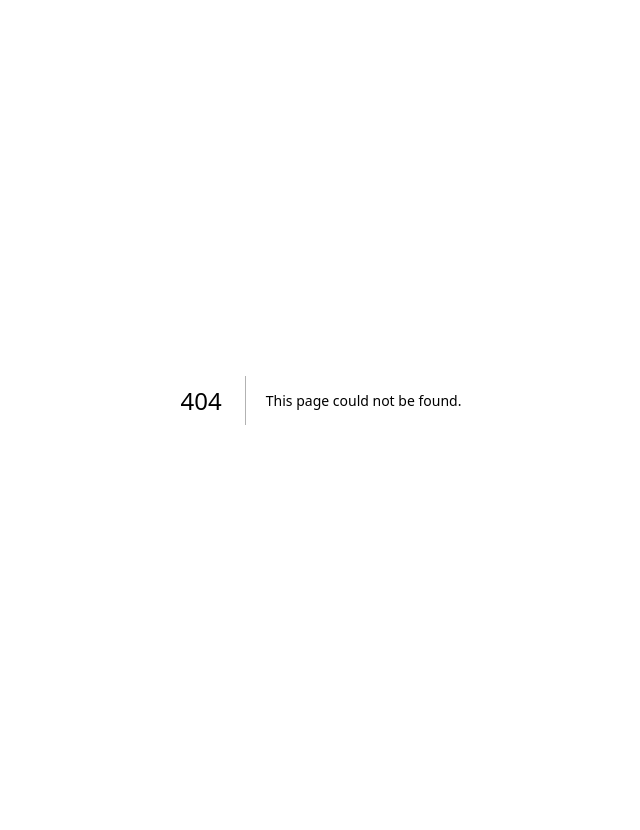
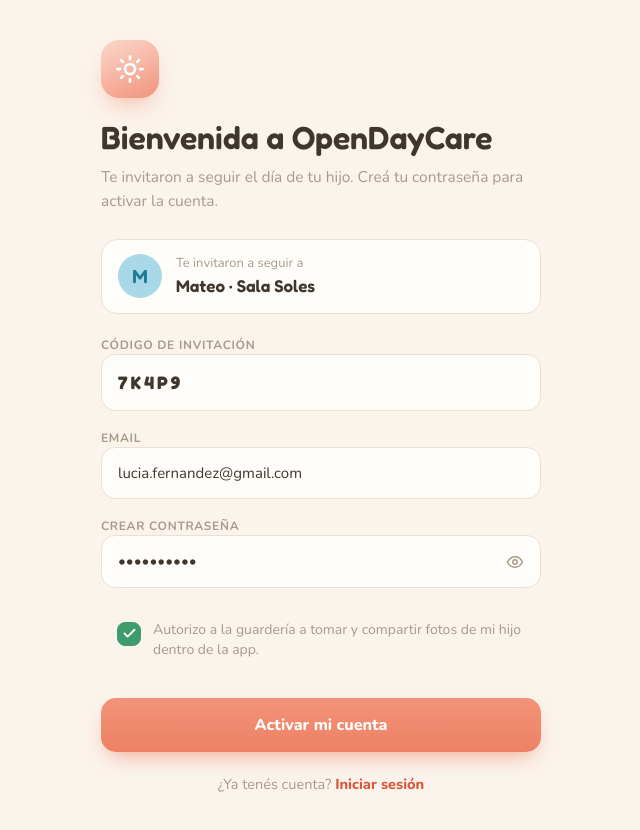
Before and after one commit to felixab08/opencode-daycare-app, a Next.js app: page /activate in a window 1280 px wide. Before the commit this address had no page. Shown: the top 830 px of the page, without its empty margins (319-959 px from the left). Before the commit the page ends 800 px from the top, so only its background shows below. Built offline with nearby package versions, Linux system fonts and the light colour scheme.

Commit message:
feat: add account activation page and form components

```diff
--- /dev/null
+++ b/app/activate/page.tsx
@@ -0,0 +1,53 @@
+import Link from "next/link";
+import ActivateForm from "@/components/ActivateForm";
+import BrandMark from "@/components/BrandMark";
+import { kids } from "@/components/kids-data";
+
+export default function ActivatePage() {
+  // The invitation screen is always Mateo's (SPEC 04), read from the kids data (DRI)
+  const invitedKid = kids.find((kid) => kid.slug === "mateo-fernandez");
+  if (!invitedKid) {
+    throw new Error("Mateo Fernandez is missing from kids-data");
+  }
+
+  return (
+    <div className="flex min-h-dvh items-center justify-center bg-canvas-warm px-6 py-10">
+      <div className="w-full max-w-[440px]">
+        <div className="mb-[22px] flex h-[58px] w-[58px] items-center justify-center rounded-[18px] bg-[linear-gradient(155deg,var(--color-allergy-warm),var(--color-accent-soft))] shadow-[0_12px_26px_-10px_rgba(238,129,100,0.65)]">
+          <BrandMark size={30} />
+        </div>
+
+        <h1 className="mb-2 font-fredoka text-[32px] font-semibold leading-[1.15] text-ink">
+          Bienvenida a OpenDayCare
+        </h1>
+        <p className="mb-[26px] text-[15.5px] leading-[1.55] text-muted">
+          Te invitaron a seguir el día de tu hijo. Creá tu contraseña para activar la cuenta.
+        </p>
+
+        <div className="mb-[22px] flex items-center gap-3.5 rounded-[16px] border-[1.5px] border-line bg-card px-4 py-3.5">
+          <div
+            style={{ backgroundColor: invitedKid.avatar.background, color: invitedKid.avatar.text }}
+            className="flex h-11 w-11 flex-none items-center justify-center rounded-full font-fredoka font-semibold text-[19px]"
+          >
+            {invitedKid.firstName[0]}
+          </div>
+          <div>
+            <div className="text-[13px] text-muted">Te invitaron a seguir a</div>
+            <div className="font-fredoka font-semibold text-[17px] text-ink">
+              {invitedKid.firstName} · Sala {invitedKid.room}
+            </div>
+          </div>
+        </div>
+
+        <ActivateForm />
+
+        <p className="mt-[22px] text-center text-[14.5px] text-muted">
+          ¿Ya tenés cuenta?{" "}
+          <Link href="/login" className="font-extrabold text-accent">
+            Iniciar sesión
+          </Link>
+        </p>
+      </div>
+    </div>
+  );
+}
--- /dev/null
+++ b/components/ActivateForm.tsx
@@ -0,0 +1,77 @@
+"use client";
+
+import { useState } from "react";
+import Link from "next/link";
+import PasswordInput from "./PasswordInput";
+import TextInput from "./TextInput";
+
+const inputLabelClasses = "block text-[12px] font-bold tracking-[0.7px] text-muted";
+
+export default function ActivateForm() {
+  const [code, setCode] = useState("7K4P9");
+  const [email, setEmail] = useState("lucia.fernandez@gmail.com");
+  const [password, setPassword] = useState("contraseña");
+  const [consented, setConsented] = useState(true);
+
+  return (
+    <div>
+      <label htmlFor="activate-code" className={inputLabelClasses}>
+        CÓDIGO DE INVITACIÓN
+      </label>
+      <TextInput
+        id="activate-code"
+        value={code}
+        onChange={(event) => setCode(event.target.value)}
+        textClass="font-fredoka text-[18px] font-bold tracking-[3px]"
+        className="mb-[18px]"
+      />
+
+      <label htmlFor="activate-email" className={inputLabelClasses}>
+        EMAIL
+      </label>
+      <TextInput
+        id="activate-email"
+        type="email"
+        value={email}
+        onChange={(event) => setEmail(event.target.value)}
+        className="mb-[18px]"
+      />
+
+      <label htmlFor="activate-password" className={inputLabelClasses}>
+        CREAR CONTRASEÑA
+      </label>
+      <PasswordInput value={password} onChange={(value) => setPassword(value)} className="mb-[18px]" />
+
+      <label className="mb-6 flex cursor-pointer items-start gap-3 rounded-[14px] bg-canvas-warm px-4 py-3.5">
+        <input
+          type="checkbox"
+          checked={consented}
+          onChange={(event) => setConsented(event.target.checked)}
+          className="sr-only peer"
+        />
+        <span
+          aria-hidden="true"
+          className={`mt-0.5 flex h-6 w-6 flex-none items-center justify-center rounded-[8px] border-[1.5px] peer-focus-visible:ring-2 peer-focus-visible:ring-accent-soft ${
+            consented ? "border-achievement bg-achievement" : "border-line bg-card"
+          }`}
+        >
+          {consented && (
+            <svg width="15" height="15" viewBox="0 0 24 24" fill="none" stroke="#fff" strokeWidth="3" strokeLinecap="round" strokeLinejoin="round">
+              <polyline points="20 6 9 17 4 12" />
+            </svg>
+          )}
+        </span>
+        <span className="text-[14px] leading-[1.45] text-muted">
+          Autorizo a la guardería a tomar y compartir fotos de mi hijo dentro de la app.
+        </span>
+      </label>
+
+      <Link
+        href="/"
+        className="block rounded-[15px] bg-[linear-gradient(180deg,var(--color-accent-soft),var(--color-accent-warm))] py-[15px] text-center font-extrabold text-[16px] text-white shadow-[0_10px_22px_-8px_rgba(238,129,100,0.7)]"
+      >
+        Activar mi cuenta
+      </Link>
+    </div>
+  );
+}
--- a/components/TextInput.tsx
+++ b/components/TextInput.tsx
@@ -2,13 +2,15 @@ import type { InputHTMLAttributes } from "react";
 
 interface TextInputProps extends InputHTMLAttributes<HTMLInputElement> {
   className?: string;
+  /** Font classes. The code-sized invitation code input overrides the 15px default. */
+  textClass?: string;
 }
 
-export default function TextInput({ className, ...rest }: TextInputProps) {
+export default function TextInput({ className, textClass = "text-[15px]", ...rest }: TextInputProps) {
   return (
     <input
       {...rest}
-      className={`w-full rounded-[14px] border-[1.5px] border-line bg-card px-4 py-3.5 text-[15px] text-ink outline-none placeholder:text-muted focus:border-accent-soft ${className ?? ""}`}
+      className={`w-full rounded-[14px] border-[1.5px] border-line bg-card px-4 py-3.5 ${textClass} text-ink outline-none placeholder:text-muted focus:border-accent-soft ${className ?? ""}`}
     />
   );
 }
```
